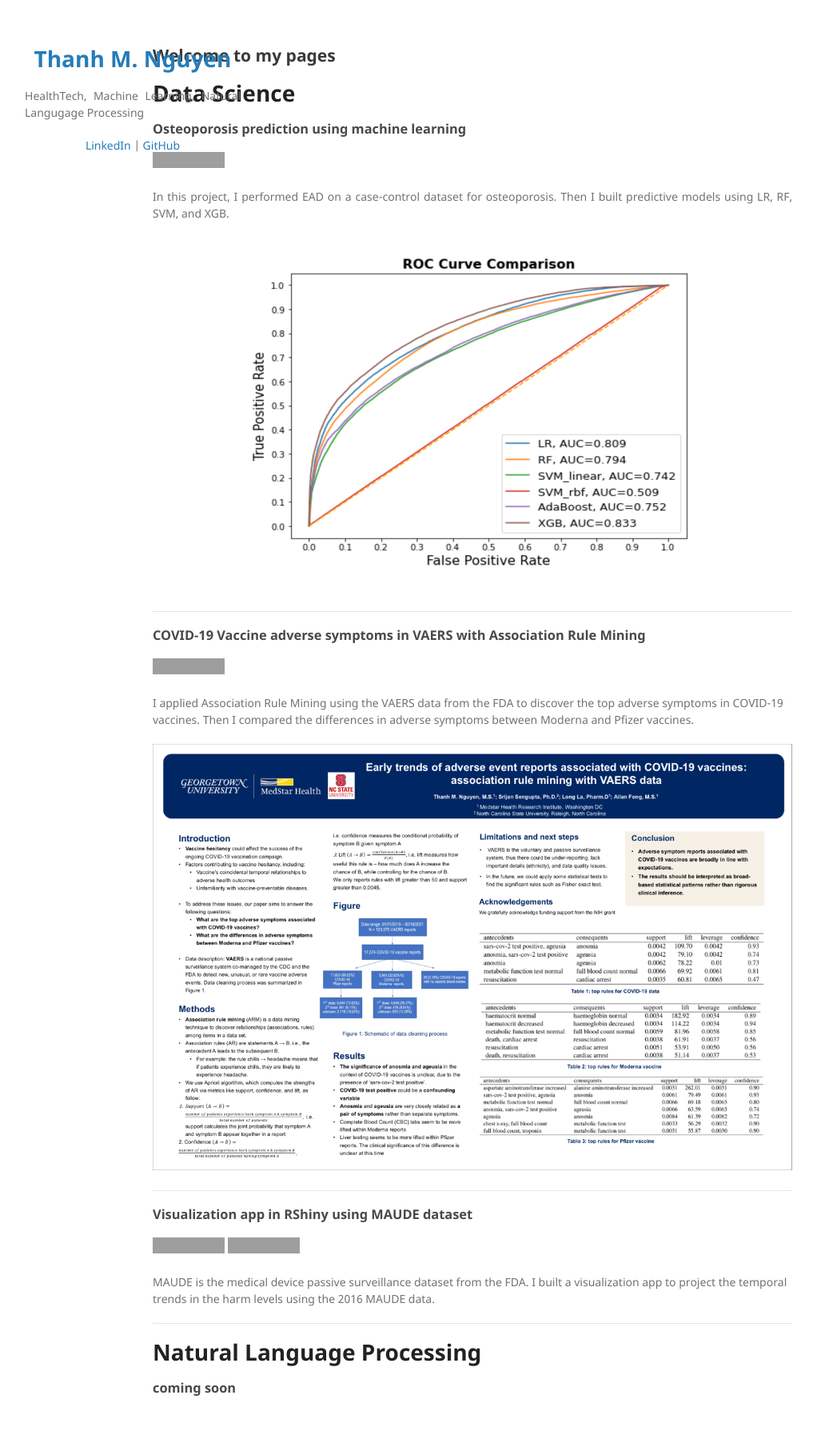
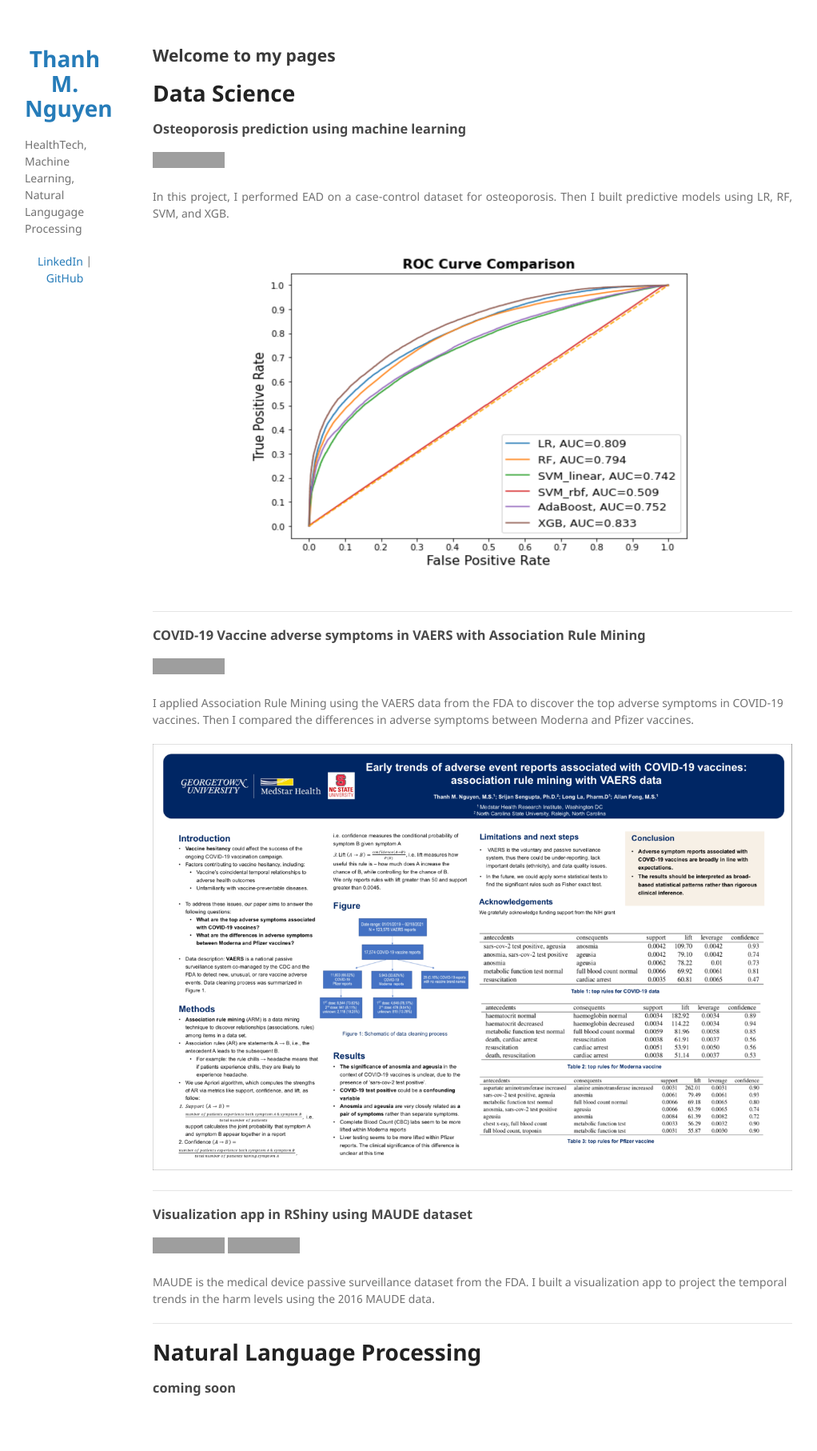
Before and after one commit to ThanhNguyen93/ThanhNguyen93.github.io, a Jekyll site: the page built from index.md, in a window 1280 px wide. Shown: the whole page at 80% size, without its empty margins (129-1151 px from the left). Built offline with Jekyll 4.4.1, drawn with Linux system fonts in a browser that asks for light colours; our own code applies the rules of GitHub Pages for plain Markdown files; grey boxes are pictures that could not be loaded.

Commit message:
Update jekyll-theme-minimal.scss

```diff
--- a/_sass/jekyll-theme-minimal.scss
+++ b/_sass/jekyll-theme-minimal.scss
@@ -105,7 +105,7 @@ img {
 }
 
 header {
-  width:270px;
+  width:100px;
   float:left;
   position:fixed;
   -webkit-font-smoothing:subpixel-antialiased;
```
